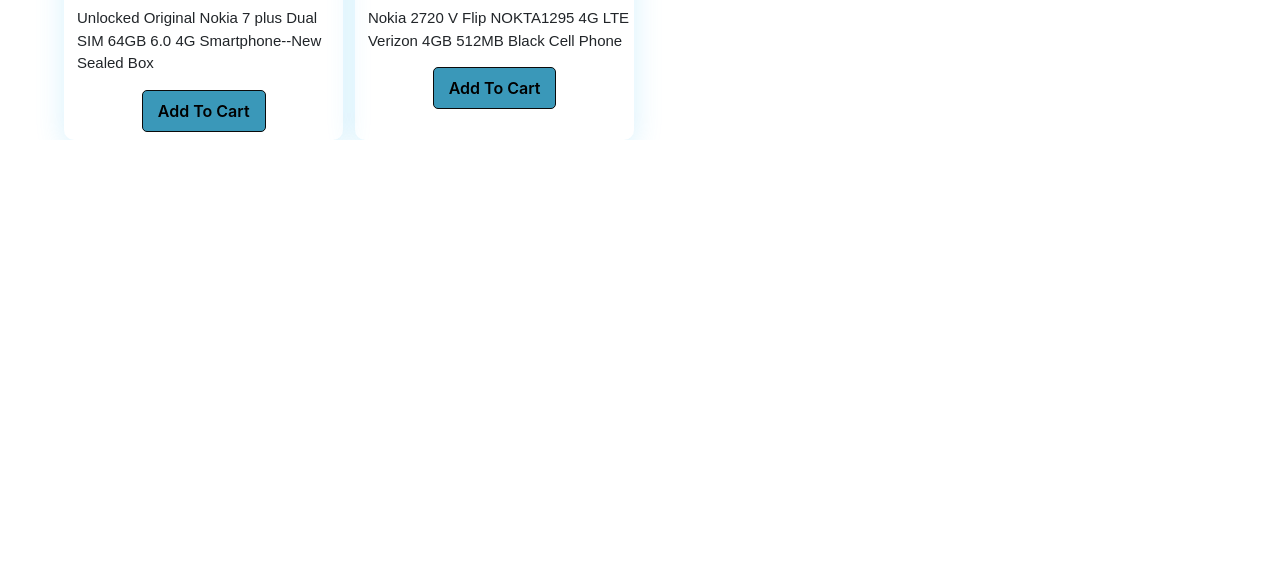
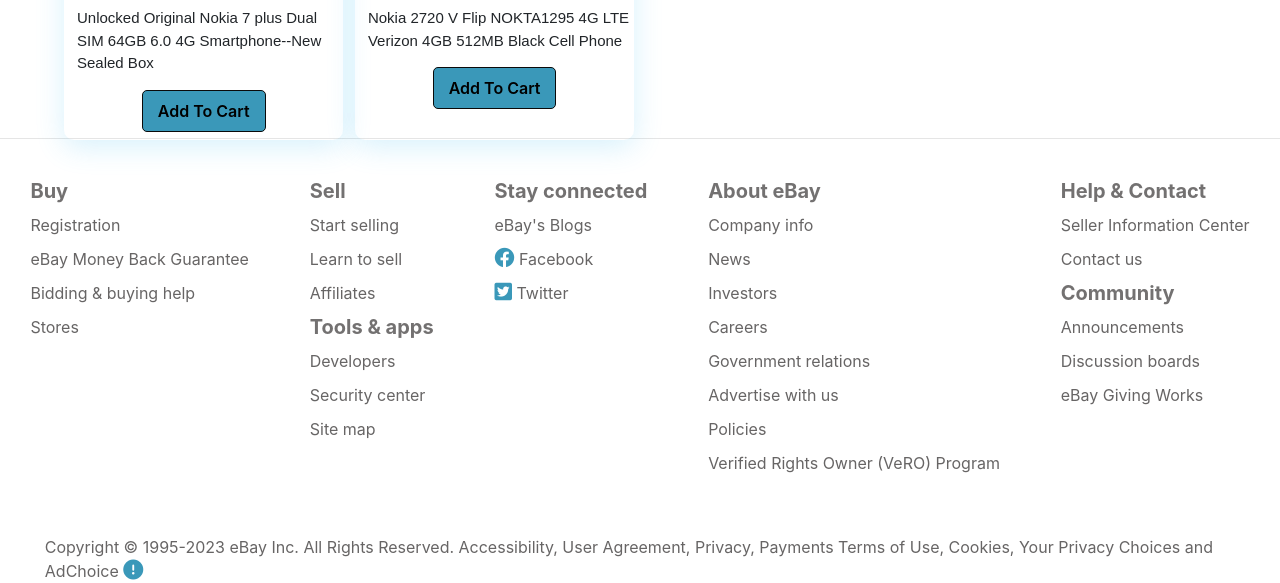
Before and after one commit to TruptimayeePanigrahy/Mall_Adda, a plain HTML site: page html/electronics.html in a window 1280 px wide. Shown: the part 4244-4827 px from the top of the page. Before the commit the page ends 4384 px from the top, so only its background shows below. Drawn offline with nearby package versions, Linux system fonts and the light colour scheme.

Commit message:
adding day-4

```diff
--- a/html/electronics.html
+++ b/html/electronics.html
@@ -108,6 +108,75 @@
     <!-- // products append here -->
   </div>
 
+  <!-- **********footer********** -->
+  <hr />
+
+  <div id="footer">
+    <div class="one">
+      <h4>Buy</h4>
+      <p>Registration</p>
+      <p>eBay Money Back Guarantee</p>
+      <p>Bidding & buying help</p>
+      <p>Stores</p>
+    </div>
+    <div id="two">
+      <div>
+        <h4>Sell</h4>
+        <p>Start selling</p>
+        <p>Learn to sell</p>
+        <p>Affiliates</p>
+      </div>
+      <div>
+        <h4>Tools & apps</h4>
+        <p>Developers</p>
+        <p>Security center</p>
+        <p>Site map</p>
+      </div>
+    </div>
+    <div id="three">
+      <h4>Stay connected</h4>
+      <p>eBay's Blogs</p>
+      <div>
+        <i class="fa-brands fa-facebook" style="font-size: 20px; color: #3a98b9"></i>
+        <a href="https://www.facebook.com/ebay/">Facebook</a>
+      </div>
+      <div>
+        <i class="fa-brands fa-square-twitter" style="font-size: 20px; color: #3a98b9"></i>
+        <a href="https://twitter.com/eBay">Twitter</a>
+      </div>
+    </div>
+    <div id="four">
+      <h4>About eBay</h4>
+      <p>Company info</p>
+      <p>News</p>
+      <p>Investors</p>
+      <p>Careers</p>
+      <p>Government relations</p>
+      <p>Advertise with us</p>
+      <p>Policies</p>
+      <p>Verified Rights Owner (VeRO) Program</p>
+    </div>
+    <div id="five">
+      <div>
+        <h4>Help & Contact</h4>
+        <p>Seller Information Center</p>
+        <p>Contact us</p>
+      </div>
+      <div>
+        <h4>Community</h4>
+        <p>Announcements</p>
+        <p>Discussion boards</p>
+        <p>eBay Giving Works</p>
+      </div>
+    </div>
+  </div>
+  <div class="lastpara">
+    Copyright © 1995-2023 eBay Inc. All Rights Reserved. Accessibility, User
+    Agreement, Privacy, Payments Terms of Use, Cookies, Your Privacy Choices
+    and AdChoice
+    <i class="fa-solid fa-circle-exclamation" style="font-size: 20px; color: #3a98b9"></i>
+  </div>
+
 </body>
 
 </html>
--- a/scripts/electronics.js
+++ b/scripts/electronics.js
@@ -40,6 +40,7 @@ function alldatashow(productData) {
     productData.forEach((element) => {
         let card = document.createElement("div");
         // card.style.border = "2px solid red"
+        card.classList.add("divcard")
 
 
 
--- a/style/electronics.css
+++ b/style/electronics.css
@@ -13,6 +13,9 @@
     margin: auto;
     gap: 1%;
     margin-top: 20px;
+     /* //changed below css to adjust footer */
+    margin-bottom: 270px;
+    /* border:2px solid black */
     /* cursor: pointer; */
 }
 
@@ -40,6 +43,9 @@
 
 }
 
+/* .divcard{
+    display: block;
+} */
 .divsurround{
      display: flex;
      flex-direction: column;
--- a/style/fashion.css
+++ b/style/fashion.css
@@ -12,7 +12,10 @@
     margin: auto;
     gap: 1%;
     margin-top: 20px;
-    /* cursor: pointer; */
+     /* //changed below css to adjust footer */
+     margin-bottom: 260px;
+     /* border:2px solid black */
+
 }
 
 #all-product-section>div {
```
Also changed, not shown: html/fashion.html (+69 -0 lines), scripts/cart.js (+17 -7 lines), style/cart.css (+19 -6 lines).
